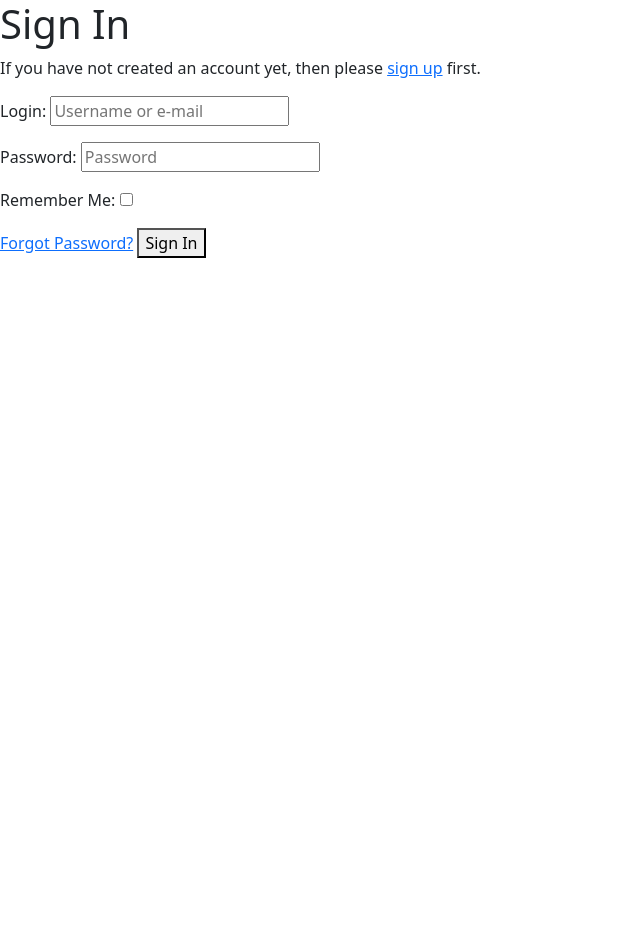
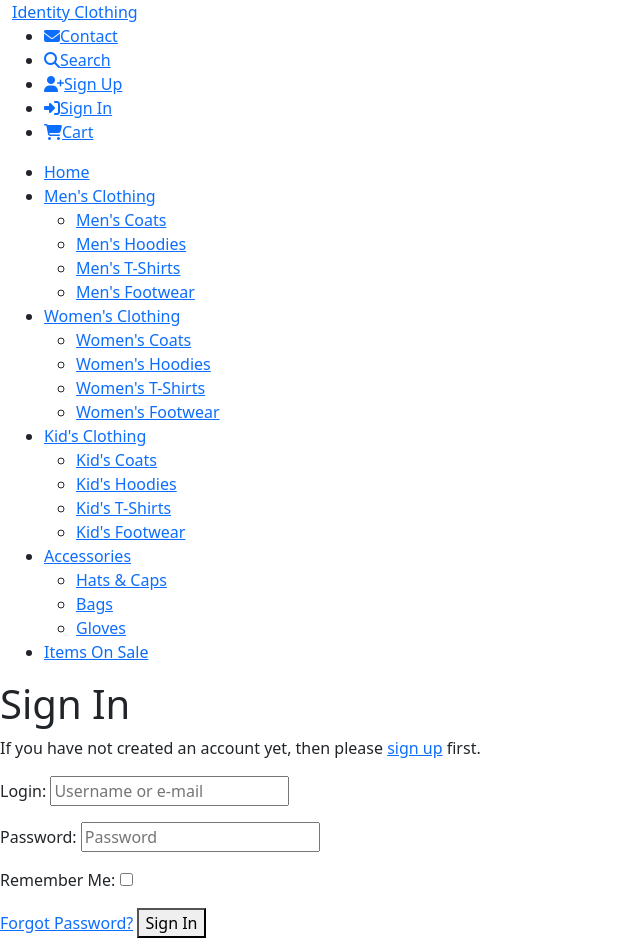
Before and after one commit to BenPruden97/Identity-Clothing, a Django app: page /accounts/login/ in a window 1280 px wide. Shown: the whole page, without its empty margins (0-640 px from the left). Before the commit the page ends 258 px from the top, so only its background shows below. Run offline with Django 3.2, Linux system fonts and the light colour scheme; some libraries are stand-ins or nearby versions.

Commit message:
Added in the header and navigation links content

```diff
--- a/home/templates/index.html
+++ b/home/templates/index.html
@@ -2,5 +2,7 @@
 {% load static %}
 
 {% block content %}
-<h1 class="display-4 text-success">Hello World</h1>
+
+    <h1>Hello World</h1>
+
 {% endblock %}
--- a/home/views.py
+++ b/home/views.py
@@ -7,4 +7,4 @@ def index(request):
     View to return the index.html page
     """
 
-    return render(request, 'home/index.html')
+    return render(request, 'index.html')
--- a/templates/base.html
+++ b/templates/base.html
@@ -1,6 +1,7 @@
 {% load static %}
 <!doctype html>
 <html lang="en">
+
     <head>
 
         {% block meta %}
@@ -31,6 +32,9 @@
         integrity="sha384-7+zCNj/IqJ95wo16oMtfsKbZ9ccEh31eOz1HGyDuCQ6wgnyJNSYdrPa03rtR1zdB" crossorigin="anonymous"></script>
         <script src="https://cdn.jsdelivr.net/npm/bootstrap@5.1.3/dist/js/bootstrap.min.js"
         integrity="sha384-QJHtvGhmr9XOIpI6YVutG+2QOK9T+ZnN4kzFN1RtK3zEFEIsxhlmWl5/YESvpZ13" crossorigin="anonymous"></script>
+
+        <!----- Font Awesome ----->
+        <script src="https://kit.fontawesome.com/e8142a821e.js" crossorigin="anonymous"></script>
         {% endblock %}
 
         {% block extra_corejs %}
@@ -43,6 +47,101 @@
     <body>
 
         <header>
+
+            <div class="container-fluid">
+
+                <div class="row">
+
+                    <div class="col-12">
+
+                        <div class="header-content">
+
+                            <div class="header-logo">
+
+                                <a href="{% url 'home' %}">Identity <span>Clothing</span></a>
+
+                            </div>
+
+                            <div class="header-icons">
+
+                                <ul>
+
+                                    <li><a href="#"><i class="fas fa-envelope"></i>Contact</a></li>
+
+                                    <li><a href="#"><i class="fas fa-search"></i>Search</a></li>
+
+                                    <li><a href="#"><i class="fas fa-user-plus"></i>Sign Up</a></li>
+
+                                    <li><a href="#"><i class="fas fa-sign-in-alt"></i>Sign In</a></li>
+
+                                    <li><a href="#"><i class="fas fa-shopping-cart"></i>Cart</a></li>
+
+                                </ul>
+
+                            </div>
+
+                        </div>
+
+                    </div>
+
+                </div>
+
+            </div>
+
+            <div class="container-fluid">
+
+                <div class="row">
+
+                    <div class="col-12">
+
+                        <div class="nav-links">
+
+                            <ul>
+
+                                <li><a href="{% url 'home' %}">Home</a></li>
+
+                                <li><a href="#">Men's Clothing</a></li>
+                                    <ul>
+                                        <li><a href="#">Men's Coats</a></li>
+                                        <li><a href="#">Men's Hoodies</a></li>
+                                        <li><a href="#">Men's T-Shirts</a></li>
+                                        <li><a href="#">Men's Footwear</a></li>
+                                    </ul>
+
+                                <li><a href="#">Women's Clothing</a></li>
+                                    <ul>
+                                        <li><a href="#">Women's Coats</a></li>
+                                        <li><a href="#">Women's Hoodies</a></li>
+                                        <li><a href="#">Women's T-Shirts</a></li>
+                                        <li><a href="#">Women's Footwear</a></li>
+                                    </ul>
+
+                                <li><a href="#">Kid's Clothing</a></li>
+                                    <ul>
+                                        <li><a href="#">Kid's Coats</a></li>
+                                        <li><a href="#">Kid's Hoodies</a></li>
+                                        <li><a href="#">Kid's T-Shirts</a></li>
+                                        <li><a href="#">Kid's Footwear</a></li>
+                                    </ul>
+
+                                <li><a href="#">Accessories</a></li>
+                                    <ul>
+                                        <li><a href="#">Hats & Caps</a></li>
+                                        <li><a href="#">Bags</a></li>
+                                        <li><a href="#">Gloves</a></li>
+                                    </ul>
+
+                                <li><a href="#">Items On Sale</a></li>
+
+                            </ul>
+
+                        </div>
+
+                    </div>
+
+                </div>
+
+            </div>
 
         </header>
 
```
Lines whose indentation alone changed are shown as unchanged.
